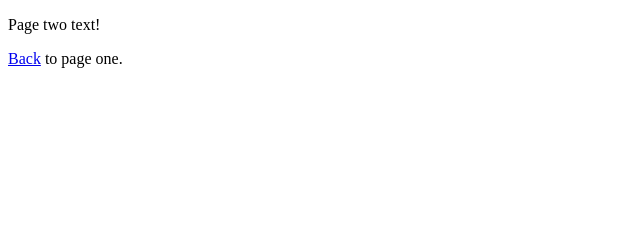
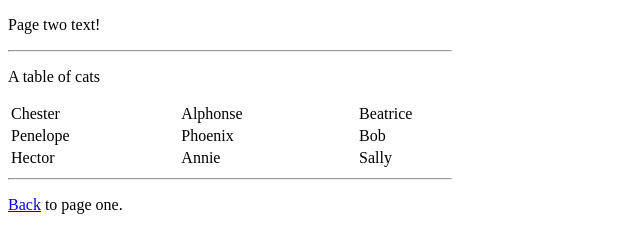
Before and after one commit to Brad-Chapin/tech_academy_meetup, a plain HTML site: page pagetwo.html in a window 1280 px wide. Shown: the whole page, without its empty margins (0-640 px from the left). Drawn offline with Linux system fonts and the light colour scheme.

```diff
--- a/pagetwo.html
+++ b/pagetwo.html
@@ -5,6 +5,26 @@
 </head>
 <body>
   <p>Page two text!</p>
+  <hr width = "35%" align = "left">
+  <p>A table of cats</p>
+  <table width = "40%">
+    <tr>
+      <td>Chester</td>
+      <td>Alphonse</td>
+      <td>Beatrice</td>
+    </tr>
+    <tr>
+      <td>Penelope</td>
+      <td>Phoenix</td>
+      <td>Bob</td>
+    </tr>
+    <tr>
+      <td>Hector</td>
+      <td>Annie</td>
+      <td>Sally</td>
+    </tr>
+  </table>
+  <hr width = "35%" align = "left">
   <p><a href="index.html">Back</a> to page one.</p>
 </body>
 </html>
```
Also changed, not shown: index.html (+6 -2 lines).
